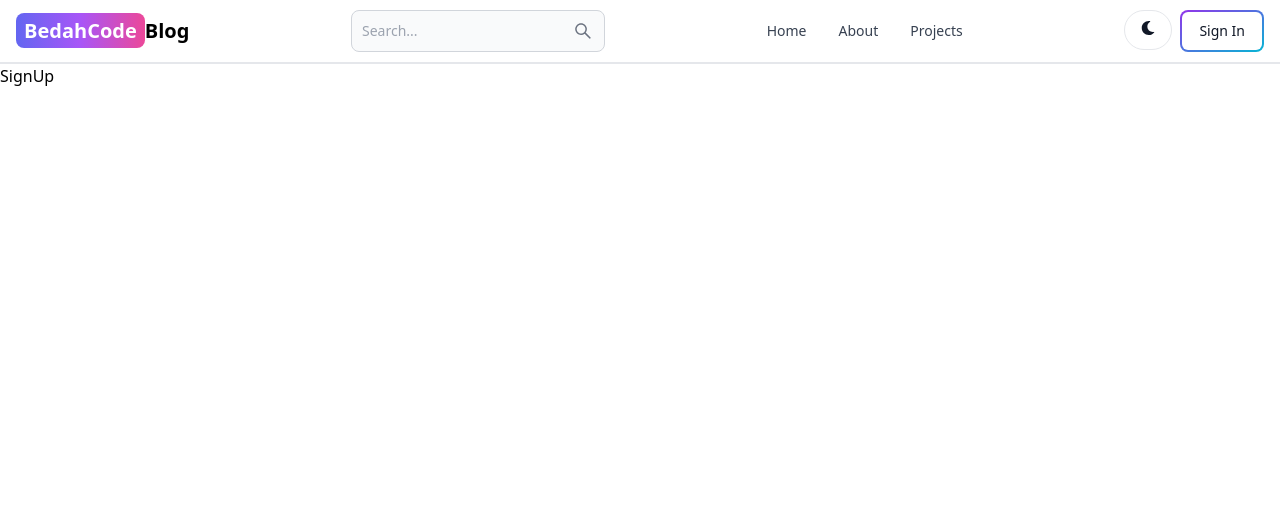
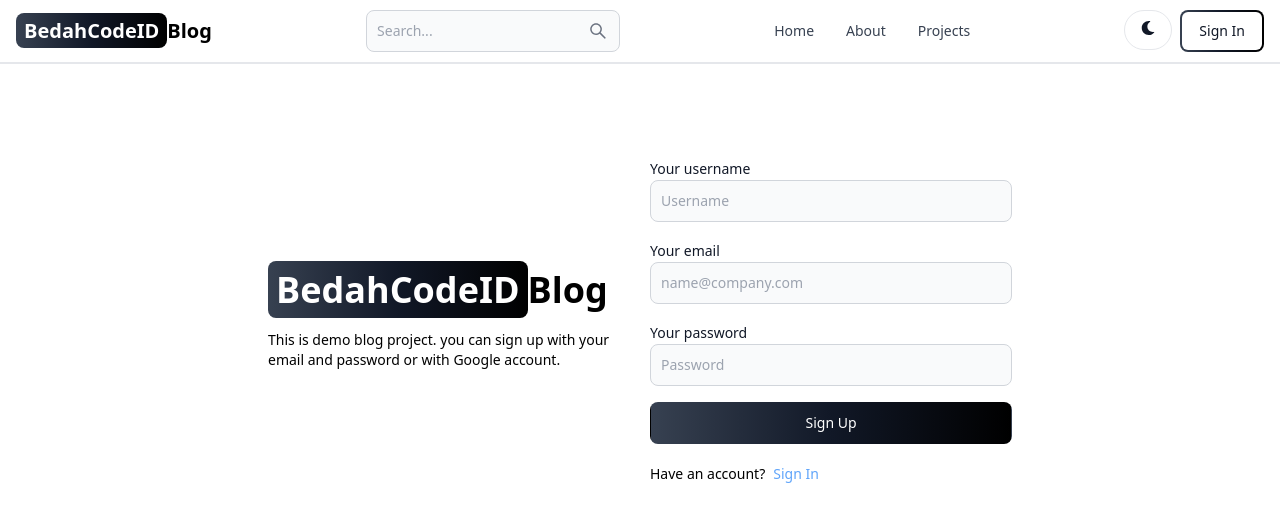
Before and after one commit to alghiffari10/mern-blog-app, a React (Vite) app in the folder client/: page /sign-up in a window 1280 px wide. Shown: the top 522 px of the page. Built offline with nearby package versions, Linux system fonts and the light colour scheme.

Commit message:
complate sign-up up

```diff
--- a/client/src/components/Header.jsx
+++ b/client/src/components/Header.jsx
@@ -6,15 +6,16 @@
 export default function Header() {
   const path = useLocation().pathname;
   return (
-    <Navbar className="border-b-2 dark:bg-white-800">
+    <Navbar className="border-b-2 bg-white-800">
       <Link
         to={'/'}
-        className="self-center whitespace-nowrap text-sm sm:text-xl font-semibold dark:text-white">
-        <span className="px-2 py-1 bg-gradient-to-r from-indigo-500 via-purple-500 to-pink-500 rounded-lg text-white">
-          BedahCode
+        className=" self-center whitespace-nowrap text-sm sm:text-xl font-semibold dark:text-white">
+        <span className="px-2 py-1 bg-gradient-to-r from-gray-700 via-gray-900 to-black  rounded-lg text-white">
+          BedahCodeID
         </span>
         Blog
       </Link>
+
       <form>
         <TextInput
           type="text"
@@ -31,7 +32,9 @@
           <FaMoon />
         </Button>
         <Link to={'sign-in'}>
-          <Button gradientDuoTone="purpleToBlue" outline>
+          <Button
+            className="bg-gradient-to-r from-gray-700 via-gray-900 to-black"
+            outline>
             Sign In
           </Button>
         </Link>
--- a/client/src/pages/SignUp.jsx
+++ b/client/src/pages/SignUp.jsx
@@ -1,3 +1,51 @@
+import { Link } from 'react-router-dom';
+import { Button, Label, TextInput } from 'flowbite-react';
 export default function SignUp() {
-  return <div>SignUp</div>;
+  return (
+    <div className="min-h-screen mt-20">
+      <div className="flex p-3 max-w-3xl mx-auto flex-col md:flex-row md:items-center gap-5">
+        {/* left */}
+        <div className="flex-1">
+          <Link to={'/'} className="font-bold dark:text-white text-4xl">
+            <span className="px-2 py-1 bg-gradient-to-r from-gray-700 via-gray-900 to-black rounded-lg text-white">
+              BedahCodeID
+            </span>
+            Blog
+          </Link>
+          <p className="text-sm mt-5">
+            This is demo blog project. you can sign up with your email and password or
+            with Google account.
+          </p>
+        </div>
+        {/* right */}
+        <div className="flex-1">
+          <form className="flex flex-col gap-4">
+            <div>
+              <Label value="Your username" />
+              <TextInput id="username" type="text" placeholder="Username" />
+            </div>
+            <div>
+              <Label value="Your email" />
+              <TextInput id="email" type="email" placeholder="name@company.com" />
+            </div>
+            <div>
+              <Label value="Your password" />
+              <TextInput id="password" type="password" placeholder="Password" />
+            </div>
+            <Button
+              className="bg-gradient-to-r from-gray-700 via-gray-900 to-black hover:bg-gradient-to-br focus:ring-4 focus:outline-none focus:ring-gray-300 dark:focus:ring-gray-800 transition ease-in-out delay-150 hover:-translate-y-1 hover:scale-110"
+              type="submit">
+              Sign Up
+            </Button>
+          </form>
+          <div className="flex gap-2 text-sm mt-5">
+            <span>Have an account?</span>
+            <Link to={'/sign-in'} className="text-blue-400">
+              Sign In
+            </Link>
+          </div>
+        </div>
+      </div>
+    </div>
+  );
 }
```
